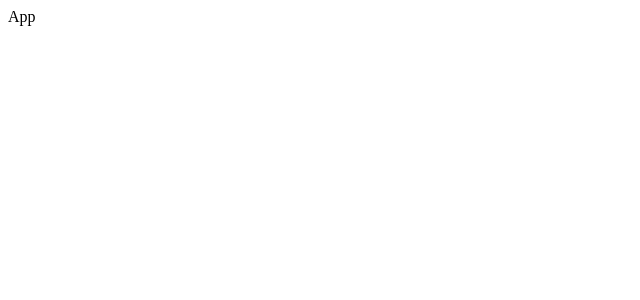
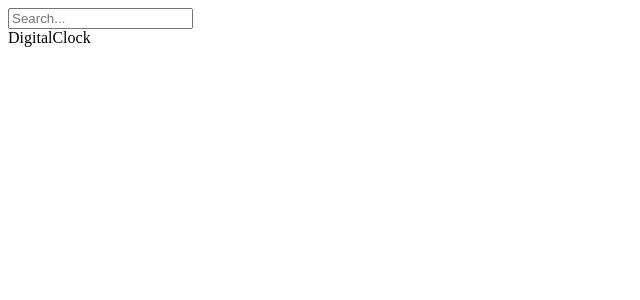
Before and after one commit to rizwan-signon/estately, a React (Vite) app in the folder client/: page / in a window 1280 px wide. Shown: the top 300 px of the page, without its empty margins (0-640 px from the left). Built offline with nearby package versions, Linux system fonts and the light colour scheme.

Commit message:
add digital clock to understand the times out clear timeouts and more

```diff
--- a/client/src/App.jsx
+++ b/client/src/App.jsx
@@ -1,7 +1,14 @@
 import React from "react";
+import AdvancedSearch from "./components/AdvancedSearch";
+import DigitalClock from "./components/DigitalClock";
 
 const App = () => {
-  return <div>App</div>;
+  return (
+    <div>
+      <AdvancedSearch />
+      <DigitalClock />
+    </div>
+  );
 };
 
 export default App;
--- /dev/null
+++ b/client/src/components/AdvancedSearch.jsx
@@ -0,0 +1,30 @@
+import React, { useEffect, useState } from "react";
+
+const AdvancedSearch = () => {
+  const [query, setQuery] = useState("");
+  const [debouncedQuery, setDebouncedQuery] = useState("");
+
+  useEffect(() => {
+    const timer = setTimeout(() => {
+      setDebouncedQuery(query);
+    }, 800);
+    return () => clearTimeout(timer);
+  }, [query]);
+
+  const timer = setTimeout(() => {
+    console.log("hello i am timer");
+  }, 1000);
+  console.log(timer);
+
+  return (
+    <div>
+      <input
+        type="text"
+        placeholder="Search..."
+        onChange={(e) => setQuery(e.target.value)}
+      />
+    </div>
+  );
+};
+
+export default AdvancedSearch;
--- /dev/null
+++ b/client/src/components/DigitalClock.jsx
@@ -0,0 +1,7 @@
+import React from "react";
+
+const DigitalClock = () => {
+  return <div>DigitalClock</div>;
+};
+
+export default DigitalClock;
```
Also changed, not shown: client/hooks/useDebounce.js (added).
